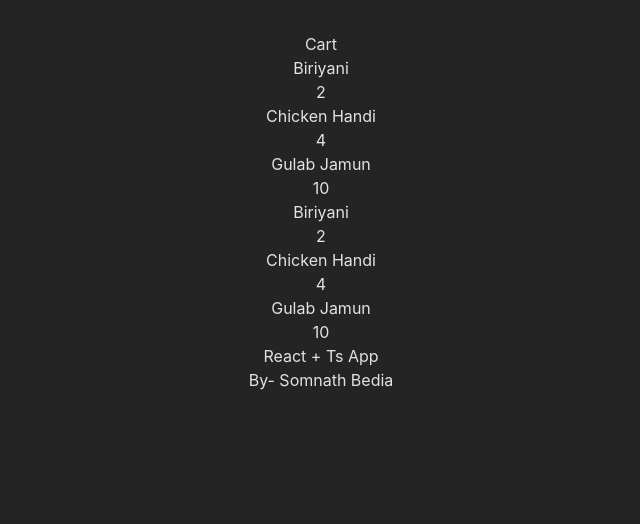
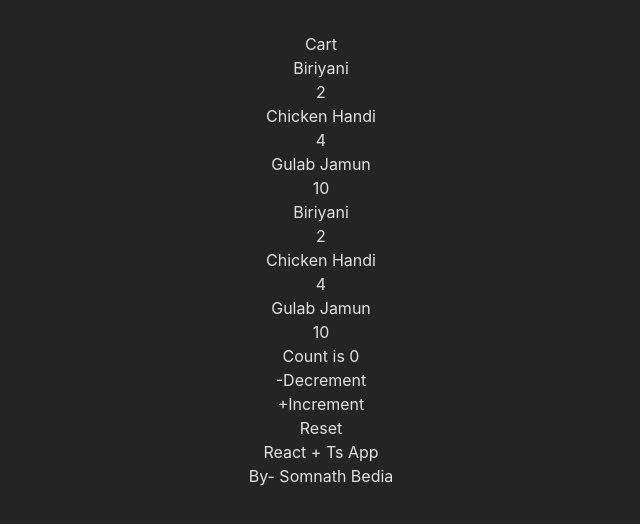
Before and after one commit to somnathbedia/pre-app, a React (Vite) app: page / in a window 1280 px wide. Shown: the top 524 px of the page, without its empty margins (319-959 px from the left). Built offline with nearby package versions, Linux system fonts and the light colour scheme.

Commit message:
counter commponent added

```diff
--- a/src/App.tsx
+++ b/src/App.tsx
@@ -1,11 +1,14 @@
 import './App.css'
 import Cart from './components/Cart'
+import Counter from './components/Counter'
 
 function App() {
 
   return (
     <>
-      <Cart/>
+      <Cart />
+
+      <Counter/>
       <h1 className='mb-4'>React + Ts App</h1>
       <p>By- Somnath Bedia</p>
     </>
--- /dev/null
+++ b/src/components/Counter.tsx
@@ -0,0 +1,49 @@
+import { useState } from "react";
+
+const Counter = () => {
+  const [count, setCount] = useState(0);
+
+  const increment = () => {
+    if (count === 20 || count >= 20) return setCount(count);
+
+    setCount(count + 1);
+  };
+  const decrement = () => {
+    if (count == 0) {
+      return;
+    }
+    setCount(count - 1);
+  };
+
+  const reset = () => {
+    setCount(0);
+  };
+
+  return (
+    <section className="mt-32 mb-24 w-1/2">
+      <p className="text-lg">Count is {count}</p>
+      <div className="flex justify-center gap-4 text-sm">
+        <div>
+          {" "}
+          <button onClick={decrement}>-Decrement</button>
+        </div>
+        <div>
+          <button onClick={increment}>+Increment</button>
+        </div>
+      </div>
+      <div
+        className="
+            flex
+            justify-center
+            text-sm
+        "
+      >
+        <div>
+          <button onClick={reset}>Reset</button>
+        </div>
+      </div>
+    </section>
+  );
+};
+
+export default Counter;
```
